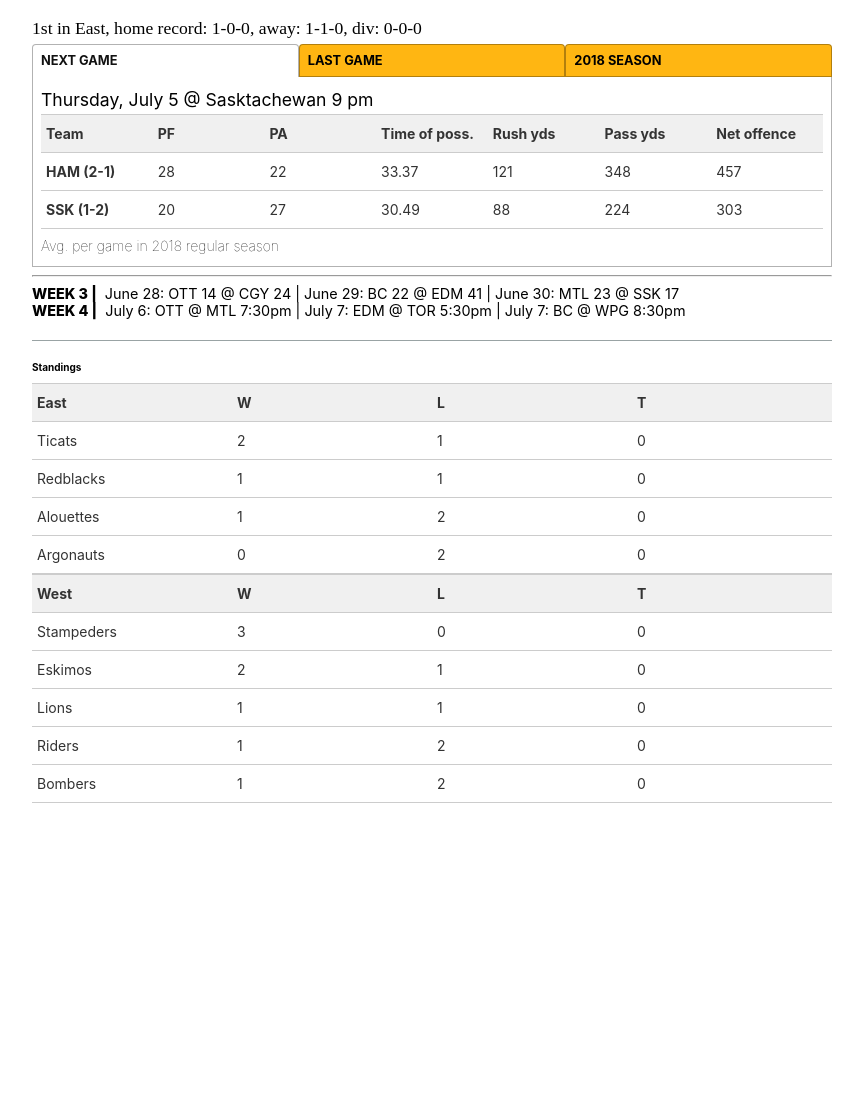
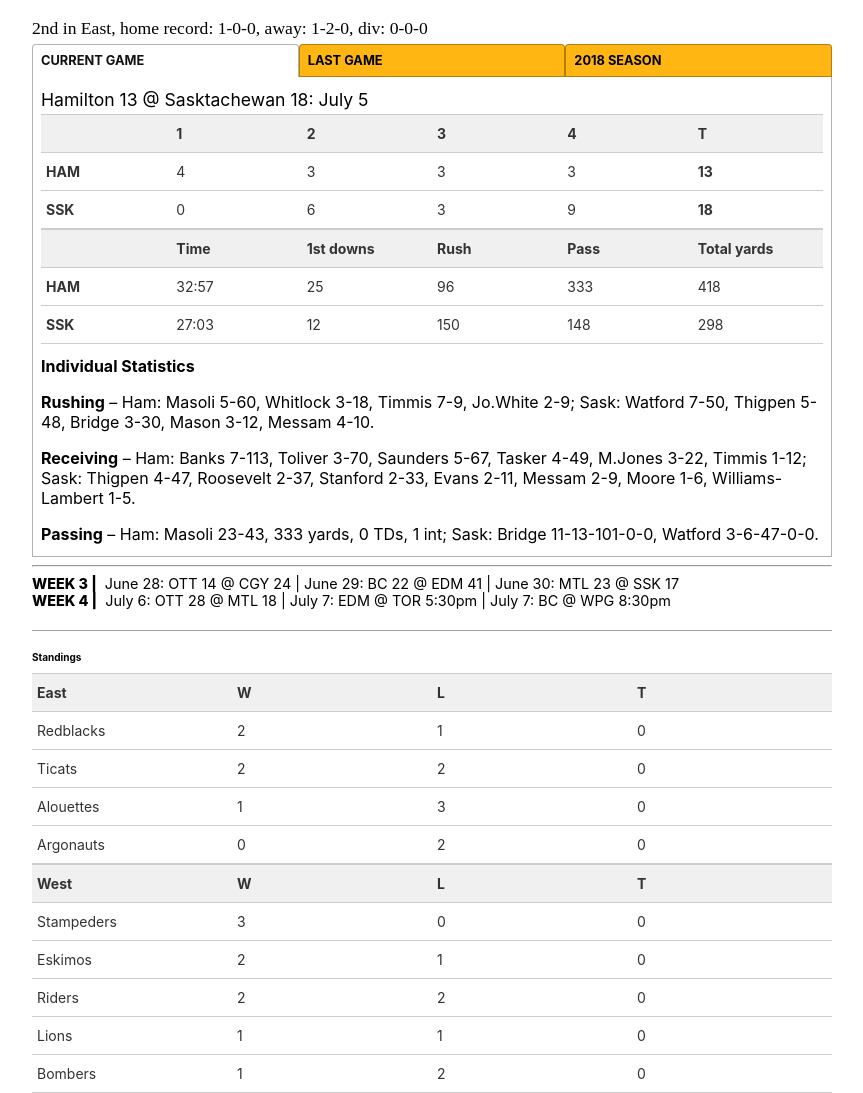
Before and after one commit to Timunroe/cfl-ticats, a Flask app: page /preview in a window 1280 px wide. Shown: the whole page, without its empty margins (208-1071 px from the left). Before the commit the page ends 803 px from the top, so only its background shows below. Run offline with Flask 2, Linux system fonts and the light colour scheme; data that the repository does not hold is empty.

Commit message:
July 7 early

```diff
--- a/templates/ext_cfl_sked.html
+++ b/templates/ext_cfl_sked.html
@@ -19,7 +19,7 @@
         <div style="font-size: 0.9rem; float: left; margin: 0; font-weight: 800; padding-right: 0.25rem; text-transform: uppercase;"
             class="f6">Week 4 | </div>
         <div style="display: flex; flex-wrap: wrap;" class="">
-            <div style="font-size: 0.9rem; margin: 0; padding-left: 0.25rem; padding-left: 0.25rem;" class="f6 bl-ns">July 6: OTT @ MTL 7:30pm | </div>
+            <div style="font-size: 0.9rem; margin: 0; padding-left: 0.25rem; padding-left: 0.25rem;" class="f6 bl-ns">July 6: OTT 28 @ MTL 18 | </div>
             <div style="font-size: 0.9rem; margin: 0; padding-left: 0.25rem; padding-left: 0.25rem;" class="f6 bl-ns">July 7: EDM @ TOR 5:30pm | </div>
             <div style="font-size: 0.9rem; margin: 0; padding-left: 0.25rem; padding-left: 0.25rem;" class="f6 bl-ns">July 7: BC @ WPG 8:30pm</div>
         </div>
--- a/templates/ext_cfl_standings.html
+++ b/templates/ext_cfl_standings.html
@@ -10,21 +10,22 @@
                 <th class="pica-table-cell">T</th>
             </tr>
             <tr>
-                <td class="pica-table-cell">Ticats</td>
+                <td class="pica-table-cell">Redblacks</td>
                 <td class="pica-table-cell">2</td>
                 <td class="pica-table-cell">1</td>
                 <td class="pica-table-cell">0</td>
             </tr>
             <tr>
-                <td class="pica-table-cell">Redblacks</td>
-                <td class="pica-table-cell">1</td>
-                <td class="pica-table-cell">1</td>
+                <td class="pica-table-cell">Ticats</td>
+                <td class="pica-table-cell">2</td>
+                <td class="pica-table-cell">2</td>
                 <td class="pica-table-cell">0</td>
             </tr>
+
             <tr>
                 <td class="pica-table-cell">Alouettes</td>
                 <td class="pica-table-cell">1</td>
-                <td class="pica-table-cell">2</td>
+                <td class="pica-table-cell">3</td>
                 <td class="pica-table-cell">0</td>
             </tr>
             <tr>
@@ -55,17 +56,18 @@
                 <td class="pica-table-cell">0</td>
             </tr>
             <tr>
+                <td class="pica-table-cell">Riders</td>
+                <td class="pica-table-cell">2</td>
+                <td class="pica-table-cell">2</td>
+                <td class="pica-table-cell">0</td>
+            </tr>
+            <tr>
                 <td class="pica-table-cell">Lions</td>
                 <td class="pica-table-cell">1</td>
                 <td class="pica-table-cell">1</td>
                 <td class="pica-table-cell">0</td>
             </tr>
-            <tr>
-                <td class="pica-table-cell">Riders</td>
-                <td class="pica-table-cell">1</td>
-                <td class="pica-table-cell">2</td>
-                <td class="pica-table-cell">0</td>
-            </tr>
+
             <tr>
                 <td class="pica-table-cell">Bombers</td>
                 <td class="pica-table-cell">1</td>
--- a/templates/ext_ticats_stats.html
+++ b/templates/ext_ticats_stats.html
@@ -1,11 +1,11 @@
 <!--STATS HEADER START-->
 <section id="stats_header" style="margin-bottom: 0.5rem;" class="">
-    <p style="margin-bottom: 0.35rem; font-size: 1.1rem;">1st in East, home record: 1-0-0, away: 1-1-0, div: 0-0-0</p>
+    <p style="margin-bottom: 0.35rem; font-size: 1.1rem;">2nd in East, home record: 1-0-0, away: 1-2-0, div: 0-0-0</p>
     <!--TABS START-->
     <section class="pica-tabs">
         <!--TABS CONTROLS START-->
         <div class="pica-tab-controls">
-            <div class="pica-tab-control" data-tab="1" data-tab-default="yes">Next game</div>
+            <div class="pica-tab-control" data-tab="1" data-tab-default="yes">Current game</div>
             <div class="pica-tab-control" data-tab="2">Last game</div>
             <div class="pica-tab-control" data-tab="3">2018 season</div>
         </div>
@@ -13,34 +13,33 @@
         <!--TABS PANELS START-->
         <div class="pica-tab-panels pica-sans-serif">
             <div class="pica-tab-panel" data-tab="1">
-                <p style="font-size: 1.1rem; margin: 0.25rem 0 0.25rem 0;">Thursday, July 5 @ Sasktachewan 9 pm</p>
-                  <!-- <p style="font-size: 0.875rem; font-weight: 100; margin-top: 0.5rem; margin-bottom: 0.25rem;" class="">Avg. per game in 2018 regular season</p> -->
+                <p style="font-size: 1.1rem; margin: 0.25rem 0 0.25rem 0;">Hamilton 13 @ Sasktachewan 18: July 5</p>
                 <table class="pica-table pica-sans-serif">
-                    <!-- <tr>
+                    <tr>
                         <th class="pica-table-cell"></th>
                         <th class="pica-table-cell">1</th>
                         <th class="pica-table-cell">2</th>
                         <th class="pica-table-cell">3</th>
                         <th class="pica-table-cell">4</th>
-                        <th class="pica-table-cell">T</th>
+                        <th class="pica-table-cell"><b>T</b></th>
                     </tr>
                     <tr>
                         <td class="pica-table-cell" style="font-weight: 700;">HAM</td>
-                        <td class="pica-table-cell">0</td>
-                        <td class="pica-table-cell">0</td>
-                        <td class="pica-table-cell">0</td>
-                        <td class="pica-table-cell">0</td>
-                        <td class="pica-table-cell">0</td>
+                        <td class="pica-table-cell">4</td>
+                        <td class="pica-table-cell">3</td>
+                        <td class="pica-table-cell">3</td>
+                        <td class="pica-table-cell">3</td>
+                        <td class="pica-table-cell"><b>13</b></td>
                     </tr>
                     <tr>
                         <td class="pica-table-cell" style="font-weight: 700;">SSK</td>
                         <td class="pica-table-cell">0</td>
-                        <td class="pica-table-cell">0</td>
-                        <td class="pica-table-cell">0</td>
-                        <td class="pica-table-cell">0</td>
-                        <td class="pica-table-cell">0</td>
-                    </tr> -->
-                    <tr>
+                        <td class="pica-table-cell">6</td>
+                        <td class="pica-table-cell">3</td>
+                        <td class="pica-table-cell">9</td>
+                        <td class="pica-table-cell"><b>18</b></td>
+                    </tr>
+                    <!-- <tr>
                         <th class="pica-table-cell">Team</th>
                         <th class="pica-table-cell">PF</th>
                         <th class="pica-table-cell">PA</th>
@@ -66,9 +65,39 @@
                         <td class="pica-table-cell">88</td>
                         <td class="pica-table-cell">224</td>
                         <td class="pica-table-cell">303</td>
+                    </tr> -->
+                </table>
+                <table class="pica-table pica-sans-serif">
+                    <tr>
+                        <th class="pica-table-cell"></th>
+                        <th class="pica-table-cell">Time</th>
+                        <th class="pica-table-cell">1st downs</th>
+                        <th class="pica-table-cell">Rush</th>
+                        <th class="pica-table-cell">Pass</th>
+                        <th class="pica-table-cell">Total yards</th>
                     </tr>
-                </table>
-                <p style="font-size: 0.875rem; font-weight: 100; margin-top: 0.5rem; margin-bottom: 0.25rem;" class="">Avg. per game in 2018 regular season</p>
+                    <tr>
+                        <td class="pica-table-cell" style="font-weight: 700;">HAM</td>
+                        <td class="pica-table-cell">32:57</td>
+                        <td class="pica-table-cell">25</td>
+                        <td class="pica-table-cell">96</td>
+                        <td class="pica-table-cell">333</td>
+                        <td class="pica-table-cell">418</td>
+                    </tr>
+                    <tr>
+                        <td class="pica-table-cell" style="font-weight: 700;">SSK</td>
+                        <td class="pica-table-cell">27:03</td>
+                        <td class="pica-table-cell">12</td>
+                        <td class="pica-table-cell">150</td>
+                        <td class="pica-table-cell">148</td>
+                        <td class="pica-table-cell">298</td>
+                    </tr>
+                    </table>
+                <h4 style="margin-top: 0.75rem; margin-bottom: 0.25rem;">Individual Statistics</h4>
+                <p style="margin-bottom: 0.25rem;"><b>Rushing</b> – Ham: Masoli 5-60, Whitlock 3-18, Timmis 7-9, Jo.White 2-9; Sask: Watford 7-50, Thigpen 5-48, Bridge 3-30, Mason 3-12, Messam 4-10.</p>
+                <p style="margin-bottom: 0.25rem;"><b>Receiving</b> – Ham: Banks 7-113, Toliver 3-70, Saunders 5-67, Tasker 4-49, M.Jones 3-22, Timmis 1-12; Sask: Thigpen 4-47, Roosevelt 2-37, Stanford 2-33, Evans 2-11, Messam 2-9, Moore 1-6, Williams-Lambert 1-5.</p>
+                <p style="margin-bottom: 0.25rem;"><b>Passing</b> – Ham: Masoli 23-43, 333 yards, 0 TDs, 1 int; Sask: Bridge 11-13-101-0-0, Watford 3-6-47-0-0.</p>
+                <!-- <p style="font-size: 0.875rem; font-weight: 100; margin-top: 0.5rem; margin-bottom: 0.25rem;" class="">Avg. per game in 2018 regular season</p>     -->
             </div>
             <div class="pica-tab-panel" data-tab="2">
                 <p style="font-size: 1.1rem; margin-bottom: 0.75rem;">Winnipeg 17 at Hamilton 31: June 29</p>
@@ -135,7 +164,7 @@
                         <tr>
                             <td class="pica-table-cell" style="width: 50%;">1. Saturday, June 16</td>
                             <td class="pica-table-cell">@ CGY</td>
-                            <td class="pica-table-cell"><b>L 14-28</b></td>
+                            <td class="pica-table-cell"><b>L 28-14</b></td>
                         </tr>
                         <tr>
                             <td class="pica-table-cell">2. Friday, June 22</td>
@@ -149,8 +178,8 @@
                         </tr>
                         <tr>
                             <td class="pica-table-cell">4. Thursday, July 5</td>
-                            <td class="pica-table-cell"><b>@ SSK</b></td>
-                            <td class="pica-table-cell">9 pm</td>
+                            <td class="pica-table-cell">@ SSK</td>
+                            <td class="pica-table-cell"><b>L 18-13</b></td>
                         </tr>
                         <tr>
                             <td class="pica-table-cell">5. Thursday, July 19</td>
@@ -181,47 +210,47 @@
                     <table class="pica-table pica-sans-serif" style="flex: 1; margin: 0 10px 0.25rem 10px; min-width: 300px;">
                         <tr>
                             <td class="pica-table-cell" style="width: 50%;">10. Monday, Sept. 3</td>
-                            <td class="pica-table-cell">TOR</td>
+                            <td class="pica-table-cell"><b>TOR</b></td>
                             <td class="pica-table-cell">6:30 pm</td>
                         </tr>
                         <tr>
                             <td class="pica-table-cell">11. Saturday, Sept. 8</td>
-                            <td class="pica-table-cell">@ TOR</td>
+                            <td class="pica-table-cell"><b>@ TOR</b></td>
                             <td class="pica-table-cell">1 pm</td>
                         </tr>
                         <tr>
                             <td class="pica-table-cell">12. Saturday, Sept. 15</td>
-                            <td class="pica-table-cell">CGY</td>
+                            <td class="pica-table-cell"><b>CGY</b></td>
                             <td class="pica-table-cell">4 pm</td>
                         </tr>
                         <tr>
                             <td class="pica-table-cell">13. Saturday, Sept. 22</td>
-                            <td class="pica-table-cell">@ BC</td>
+                            <td class="pica-table-cell"><b>@ BC</b></td>
                             <td class="pica-table-cell">10 pm</td>
                         </tr>
                         <tr>
                             <td class="pica-table-cell">14. Saturday, Sept. 29</td>
-                            <td class="pica-table-cell">BC</td>
+                            <td class="pica-table-cell"><b>BC</b></td>
                             <td class="pica-table-cell">4 pm</td>
                         </tr>
                         <tr>
                             <td class="pica-table-cell">15. Friday, Oct. 12</td>
-                            <td class="pica-table-cell">@ TOR</td>
+                            <td class="pica-table-cell"><b>@ TOR</b></td>
                             <td class="pica-table-cell">7:30 pm</td>
                         </tr>
                         <tr>
                             <td class="pica-table-cell">16. Friday, Oct. 19</td>
-                            <td class="pica-table-cell">@ OTT</td>
+                            <td class="pica-table-cell"><b>@ OTT</b></td>
                             <td class="pica-table-cell">7 pm</td>
                         </tr>
                         <tr>
                             <td class="pica-table-cell">17. Saturday, Oct. 27</td>
-                            <td class="pica-table-cell">OTT</td>
+                            <td class="pica-table-cell"><b>OTT</b></td>
                             <td class="pica-table-cell">4 pm</td>
                         </tr>
                         <tr>
                             <td class="pica-table-cell">18. Saturday, Nov. 3L</td>
-                            <td class="pica-table-cell">MT</td>
+                            <td class="pica-table-cell"><b>MTL</b></td>
                             <td class="pica-table-cell">7 pm</td>
                         </tr>
                     </table>
```
Also changed, not shown: ticats.json.
